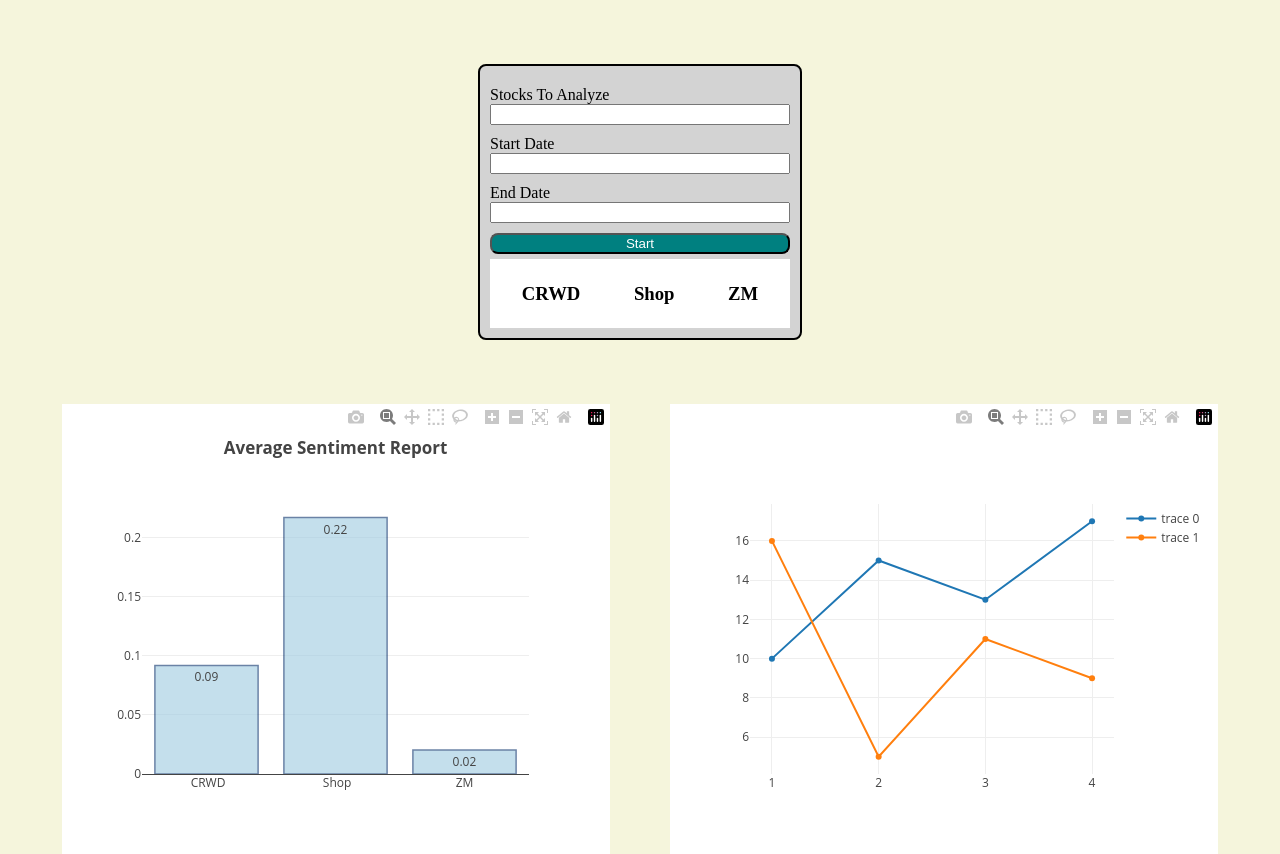
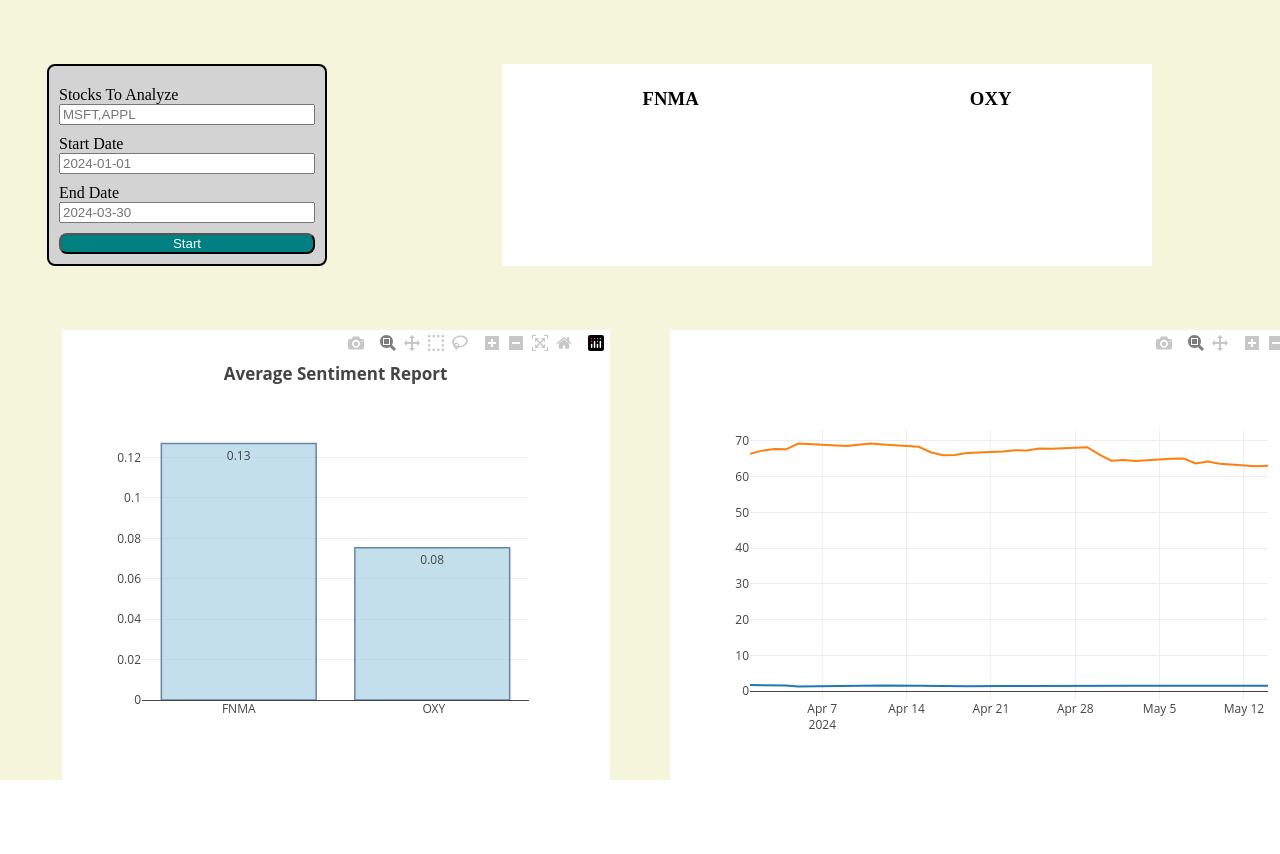
Before and after one commit to 44Jacob/FinDataTechAnalysis, a Flask app: page / in a window 1280 px wide; the page is wider, and only the part inside the window is pictured. Shown: the part 39-893 px from the top of that part. After the commit the page ends 819 px from the top of that part, so only its background shows below. Run offline with Flask 3, Linux system fonts and the light colour scheme; data comes from the database, SQL or seed files in the repository; some libraries are stand-ins or nearby versions.

Commit message:
fixed conflict

```diff
--- a/app.py
+++ b/app.py
@@ -17,15 +17,28 @@ app = Flask(__name__)
 def homepage():
     return render_template('index.html')
 
-@app.route('/api/v1.0/load_data/<tickers>')
+@app.route('/api/v1.0/load_data/<tickers>/<start>/<end>')
 def load_data(tickers,start='2020-01-01',end='2024-01-01'):
-    print(eval(tickers))
-    get_avg_sentiment_scores(eval(tickers))
+    print(tickers,start,end)
+    print('')
+    fetch_all_stock_data(eval(tickers),start,end)
     return '<h1>Data has been loaded to the Database</h1>'
 
-@app.route('/api/v1.0/stock_data')
+@app.route('/api/v1.0/stock_sentiment_score')
+def get_sentiment():
+    engine = create_engine('sqlite:///stock_market_analysis.sqlite')
+    session = Session(engine)
+
+    df1 = pd.DataFrame(session.execute(text('SELECT * FROM Average_Sentiment_Score')).all())
+
+    return df1.to_json(orient='columns')
+
+@app.route('/api/v1.0/stock_history')
 def get_data():
     engine = create_engine('sqlite:///stock_market_analysis.sqlite')
-    query = f"SELECT * FROM Average_Sentiment_Score"
     session = Session(engine)
-    return { k:v for k,v in session.execute(text('SELECT * FROM Average_Sentiment_Score')).all() }
+
+    df2 = pd.DataFrame(session.execute(text('SELECT * FROM stock_history')).all())
+    df2.Date = df2.Date.str.replace('\s.*','',regex=True)
+
+    return df2.to_json(orient='records')
--- a/static/css/style.css
+++ b/static/css/style.css
@@ -10,6 +10,11 @@ nav {
     background: linear-gradient(35deg, teal 40%, black 80%);
     color: white;
     border-bottom: 2px solid black;
+}
+
+#container {
+    display: flex;
+    flex-wrap: wrap;
 }
 
 #chart01 {
@@ -43,22 +48,22 @@ nav {
 }
 
 #filters {
-    width: 300px;
+    width: 20%;
     border-radius: 8px;
     margin: 5% auto;
     display: flex;
     flex-wrap: wrap;
-    /* height: 40vh; */
     border: 2px solid #000;
     padding: 10px;
     background: lightgray;
 }
 
 #stocks {
+    width: 50%;
     background: white;
     display: flex;
     flex-wrap: wrap;
-    margin-top: 5px;
+    margin: 5% 10%;
     padding: 5px;
     justify-content: space-around;
 }
--- a/static/js/script.js
+++ b/static/js/script.js
@@ -1,18 +1,23 @@
 const init = async () => {
-    let stock_data = await ( await fetch('/api/v1.0/stock_data')).json()
+  sentiment = await (await fetch('/api/v1.0/stock_sentiment_score')).json()
+  stock_hist = await (await fetch('/api/v1.0/stock_history')).json()
 
-    console.log(stock_data);
+  console.log(sentiment, stock_hist);
+
+  tickers = Object.values(sentiment.index);
+  y_values = Object.values(sentiment['Average Sentiment Score'])
 
   document.getElementById('stocks').innerHTML = '';
-    Object.keys(stock_data).forEach(stock => {
+  tickers.forEach(stock => {
     document.getElementById('stocks').innerHTML += `<h3>${stock}</h3>`
   })
 
+  // Sentiment
   var trace1 = {
-  x: Object.keys(stock_data),
-  y: Object.values(stock_data),
+    x: tickers,
+    y: y_values,
     type: 'bar',
-  text:Object.values(stock_data).map(x => Math.round(x*100)/100),
+    text: y_values.map(x => Math.round(x * 100) / 100),
     textposition: 'auto',
     hoverinfo: 'none',
     marker: {
@@ -34,33 +39,32 @@ var layout = {
 
   Plotly.newPlot('chart01', data, layout);
 
-var trace1 = {
-  x: [1, 2, 3, 4],
-  y: [10, 15, 13, 17],
+  // History
+  data = tickers.map(x => (
+    {
+      x: stock_hist.filter(obj => obj.Ticker == x).map(ticker => ticker.Date),
+      y: stock_hist.filter(obj => obj.Ticker == x).map(ticker => ticker.Close),
+      name: x,
       type: 'scatter'
-};
+    }
+  ))
 
-var trace2 = {
-  x: [1, 2, 3, 4],
-  y: [16, 5, 11, 9],
-  type: 'scatter'
-};
-
-var data = [trace1, trace2];
-
-Plotly.newPlot('chart02', data);
+  Plotly.newPlot('chart02', data, { width: '100%' });
 
 
 };
 
 init();
 
-const stockSel = async () => {
-  let stocks = JSON.stringify(document.getElementById('tickers').value.split(','));
-  let start = document.getElementById('start').value;
-  let end = document.getElementById('end').value;
+async function stockSel() {
+  let selections = document.getElementById('selections');
+  let start = document.getElementById('start');
+  let end = document.getElementById('end');
 
-  console.log(stocks);
-  await fetch(`/api/v1.0/load_data/${stocks}`);
+  if (!selections.value || !start.value || !end.value) { return alert('Please fill all fields') };
+
+  let stocks = JSON.stringify(document.getElementById('selections').value.split(','));
+
+  await fetch(`/api/v1.0/load_data/${stocks}/${start.value}/${end.value}`);
   window.location.reload();
-}
+};
--- a/templates/index.html
+++ b/templates/index.html
@@ -14,21 +14,20 @@
 
     <div id="container">
         <div id="filters">
-
-            <label for="tickers">Stocks To Analyze</label>
-            <input type="text" id="tickers">
+            <label for="selections">Stocks To Analyze</label>
+            <input type="text" id="selections" placeholder="MSFT,APPL">
 
             <label for="start">Start Date</label>
-            <input type="text" id="start">
+            <input type="text" id="start" placeholder="2024-01-01">
 
             <label for="end">End Date</label>
-            <input type="text" id="end">
-
+            <input type="text" id="end" placeholder="2024-03-30">
 
             <button onclick="stockSel()">Start</button>
+        </div>
 
-            <div id="stocks"></div>
-        </div>
+        <div id="stocks"></div>
+
         <div id="charts">
             <div id="chart01"></div>
             <div id="chart02"></div>
```
Also changed, not shown: api_func.py (+34 -37 lines), stock_market_analysis.sqlite, 4 other files. Lines whose indentation alone changed are shown as unchanged.
